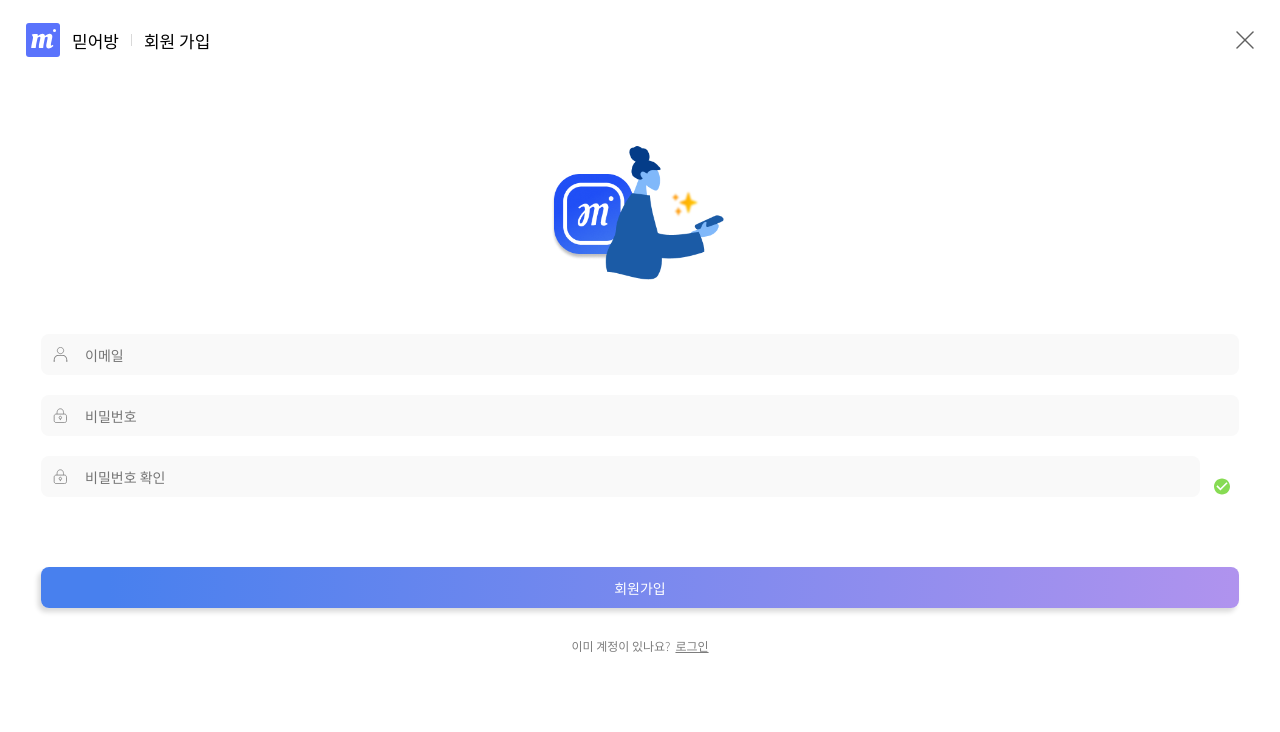
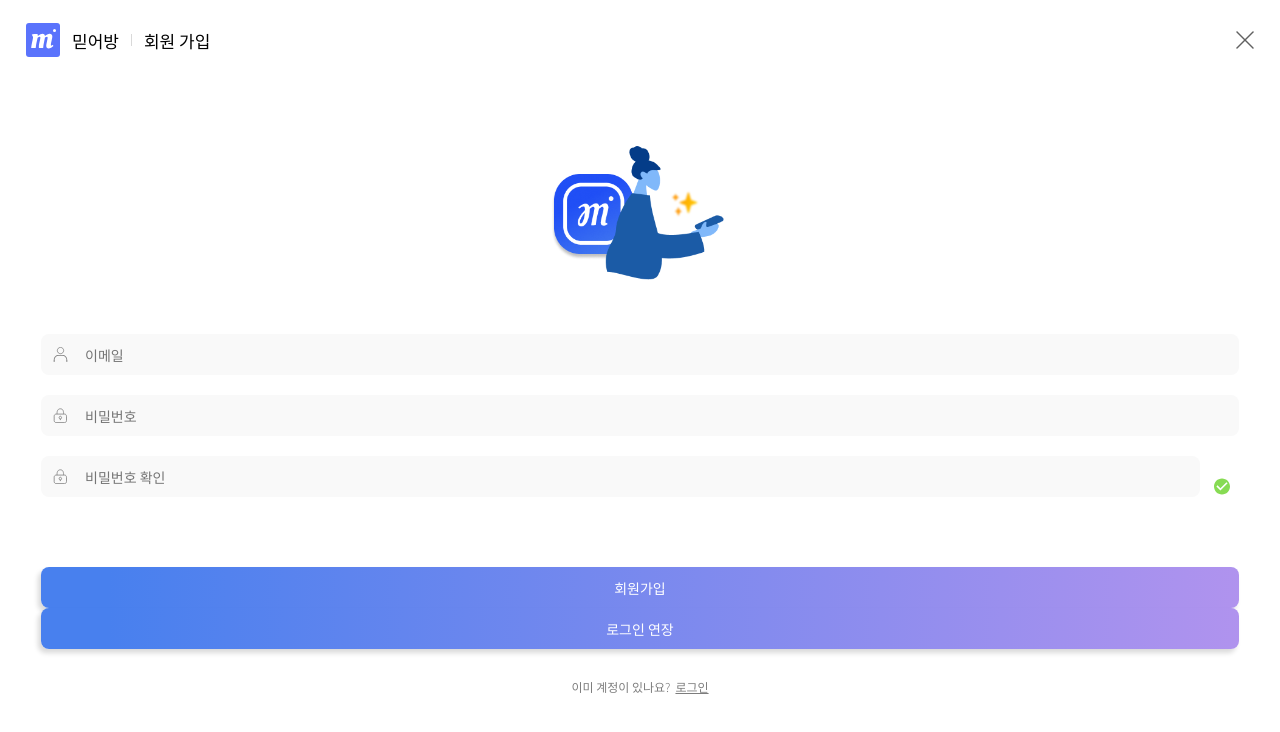
Before and after one commit to MIDUBANG/MIDUBANG-FRONT, a React (Create React App) app: page /signup in a window 1280 px wide. Shown: the top 732 px of the page. Built offline with nearby package versions, Linux system fonts and the light colour scheme.

Commit message:
🚀 : 로그인 연장 구현

```diff
--- a/src/pages/Auth/Signup.tsx
+++ b/src/pages/Auth/Signup.tsx
@@ -2,6 +2,8 @@
 import { useState } from "react";
 import styled from "@emotion/styled";
 import axios from "axios";
+import { useCookies } from "react-cookie";
+import { useNavigate } from "react-router-dom";
 // component
 import SimpleNavBar from "@components/NavBar/SimpleNavBar";
 import greencheck from "@assets/icon/greencheck.svg";
@@ -13,56 +15,56 @@ import LongBtn from "@components/Buttons/LongBtn";
 import useInput from "@hooks/useInput";
 
 const Signup = () => {
+  const navigate = useNavigate();
+  const [cookies, setCookie, removeCookie] = useCookies(["refreshToken"]);
+
   const [email, setEmail] = useInput("");
   const [pw, setPw] = useInput("");
   const [checkPw, setCheckPw] = useInput("");
 
-  // 회원가입
-  // response 뭐임?
   const handleSignUp = () => {
-    axios.post("http://{{ip}}:8080/member/signup", {
-      email: email,
-      password: pw,
-    });
+    axios.defaults.withCredentials = true;
+    axios
+      .post("http://34.64.177.249:8080/api/member/signup", {
+        email: "erewr@gmail.com",
+        password: "1234",
+      })
+      .then(function (response) {
+        console.log(response);
+      })
+      .catch(function (error) {
+        console.log(error);
+      });
   };
 
   // 로그인 연장 (토큰 재발급)
   // Authorization이라는 이름 맞는지?
+  const handleRefresh = () => {
+    //console.log(cookies.refreshToken);
+    axios
+      .get(
+        "http://34.64.177.249:8080/api/member/refresh/dy6578ekdbs@naver.com",
+        {
+          headers: {
+            refreshToken: `Bearer ${cookies.refreshToken}`,
+          },
+        }
+      )
+      .then((res) => {
+        // access 토큰 재설정
+        const accessToken = res.data.accessToken;
+        localStorage.setItem("token", accessToken);
+        // refresh 토큰 쿠키에 재설정
+        const refreshToken = res.data.refreshToken;
+        setCookie("refreshToken", refreshToken, { path: "/" });
+        navigate("/");
 
-  const handleRefresh = () => {
-    const refreshToken = "refresh";
-
-    axios.put("http://{{ip}}:8080/api/member/refresh/gy5027@naver.com?=", {
-      headers: {
-        Authorization: `Bearer ${refreshToken}`,
-      },
-    });
+        console.log(res);
+      })
+      .catch((err) => {
+        console.log(err);
+      });
   };
-
-  // response
-  //   {
-  //     "accessToken": "eyJhbGciOiJIUzUxMiJ9.eyJzdWIiOiJneTUwMjdAbmF2ZXIuY29tIiwiZXhwIjoxNjc0ODkxNzkxLCJpZCI6MSwiZW1haWwiOiJneTUwMjdAbmF2ZXIuY29tIn0.omreDGCPOXYLiUZRYeIFvLv49Frob3gC1N6UIsyLu1ce0kLWjjOvTPabTJYSvdQbGmfSyCQL0VDguXQbSCnkBg",
-  //     "refreshToken": "eyJhbGciOiJIUzUxMiJ9.eyJzdWIiOiJneTUwMjdAbmF2ZXIuY29tIiwiZXhwIjoxNjc0OTMwODQwLCJpZCI6MSwiZW1haWwiOiJneTUwMjdAbmF2ZXIuY29tIn0.nf5EzyGGow_Fys3afspV9XR1FphqXrOWAzgTb-_QPwGE6Kf5EbFMxf5_ZD7igHTAlhcbn_tdzEl1-GK-pGB_rQ"
-  // }
-
-  /* 예시
-  export const refreshHttp = axios.create({
-    baseURL: API_END_POINT,
-    timeout: 180000,
-    withCredentials: false,
-    headers: {
-      "Content-Type": "application/json",
-      Authorization: `Bearer ${localStorage.getItem(ACCESS_TOKEN)}`
-    }
-  });
-
-  accessClient.interceptors.request.use(function (config) {
-    const token = localStorage.getItem(ACCESS_TOKEN);
-    config.headers.Authorization = "Bearer " + token;
-
-    return config;
-  });
-  */
 
   return (
     <Div>
@@ -85,6 +87,13 @@ const Signup = () => {
           color="--aurora"
           activeColor="--aurora-shadow"
           onClick={handleSignUp}
+        />
+
+        <LongBtn
+          text="로그인 연장"
+          color="--aurora"
+          activeColor="--aurora-shadow"
+          onClick={handleRefresh}
         />
 
         <p className="description">
```
